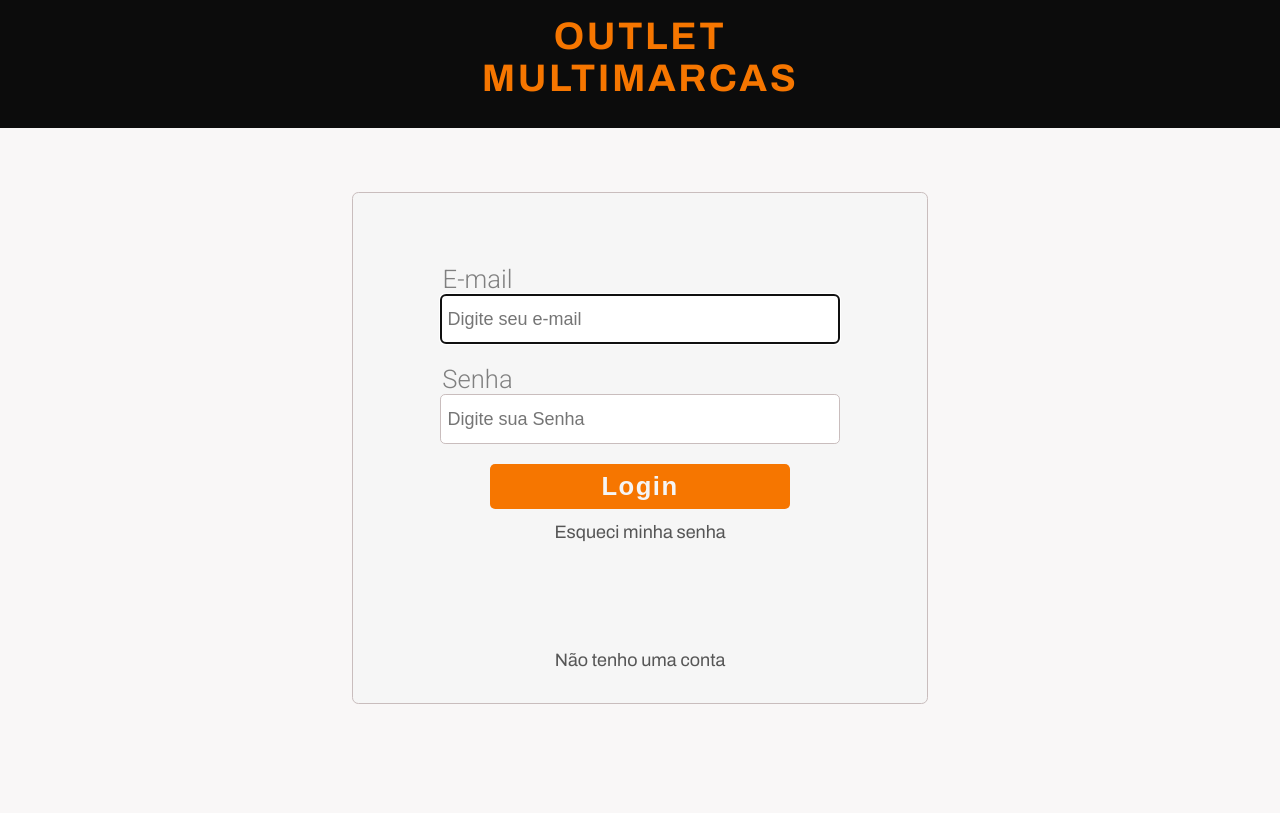
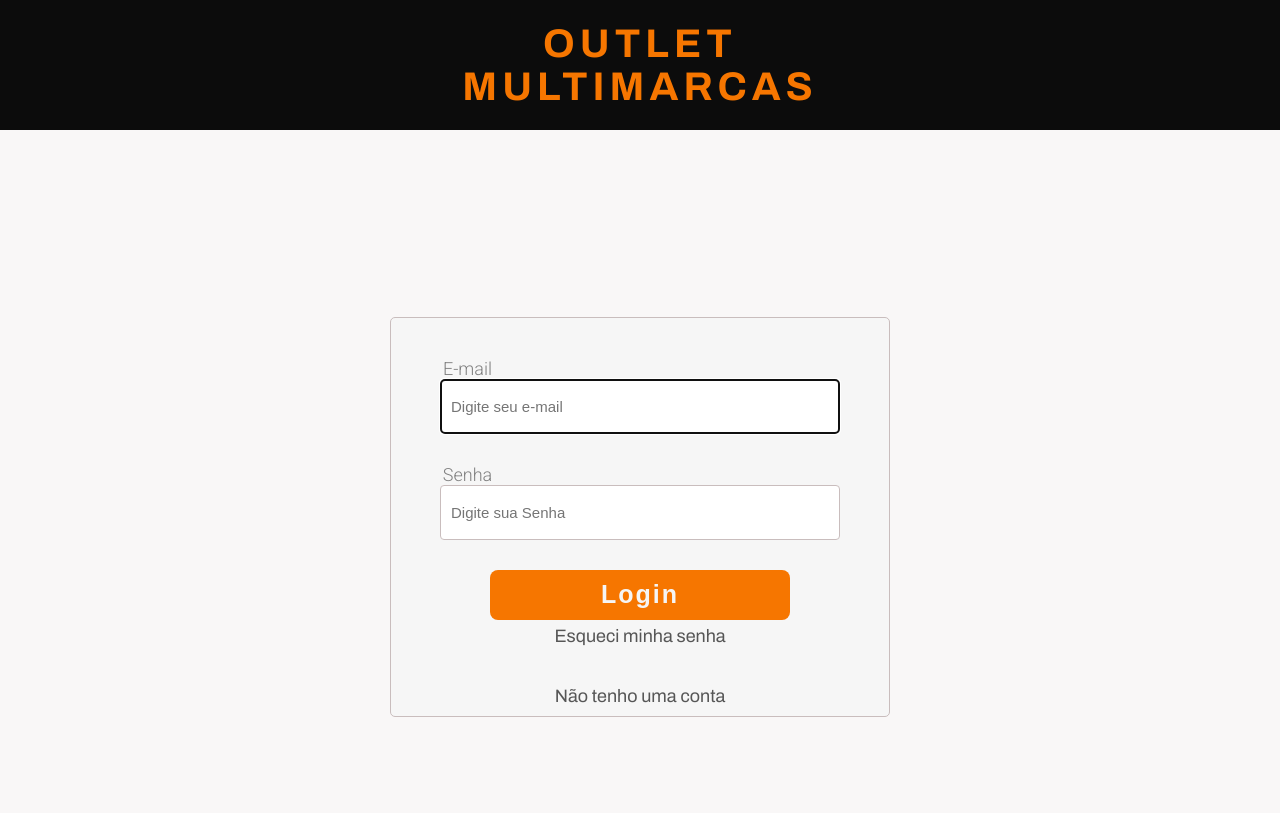
Before and after one commit to joaoeduardodias/Outlet, a plain HTML site: page frontend/pages/login.html in a window 1280 px wide. Drawn offline with Linux system fonts and the light colour scheme.

Commit message:
Refactoring css code

```diff
--- a/frontend/pages/login.html
+++ b/frontend/pages/login.html
@@ -22,6 +22,7 @@
 
     </header>
     <main>
+			<div class="container">
         <div class="login-container">
             <form action="#" method="post">
                 <div class="input-container">
@@ -33,14 +34,15 @@
                     <input name="senha" type="password" placeholder="Digite sua Senha" />
                 </div>
                 <div class="button-container">
-                    <input name="btn-login" type="submit" value="Login" />
+                    <button name="btn-login" type="submit"  >Login</button>
                 </div>
             </form>
 
 
             <a href="./forgotPassword.html">Esqueci minha senha</a>
             <a href="./Register.html">Não tenho uma conta</a>
-        </div>
+				</div>
+			</div>
     </main>
 </body>
 
--- a/frontend/style/Register.css
+++ b/frontend/style/Register.css
@@ -1,23 +1,9 @@
-header {
-    width: 100vw;
-    height: 10rem;
-    background-color: var(--color-header-background);
-    text-align: center;
-    margin: auto;
-    padding: 2.5rem;
-}
-
-header h1 {
-    color: var(--color-primary);
-    letter-spacing: 0.2rem;
-}
-
 .register-container {
 	display: flex;
 	flex-direction: column;
-    width: 20rem;
-    height: 31rem;
-    margin: 2.5rem auto 0;
+	margin-top: 4.5rem;
+	width: 27rem;
+	height: 42rem;
 	background-color: var(--color-div-background);
 	border: 1.5px solid var(--border-div-color);
 	border-radius: 0.5rem;
@@ -26,165 +12,137 @@ header h1 {
 .input-container {
 	display: flex;
 	flex-direction: column;
-    width: 17rem;
-    margin: 1rem auto 0;
+	align-items: center;
+	justify-content: center;
+	margin-top: 1.5rem;
 }
 
 .input-container label {
-    font-family: 'Roboto';
-    font-size: 1.4rem;
+	font-family: "Roboto";
+	font-size: 1.6rem;
 	font-weight: 200;
-    margin-left: 0.1rem;
+	margin-left: -16.7rem;
 	color: var(--color-label);
+}
+.input-container #tel{
+	margin-left: -15.5rem;
 }
 
 .input-container>input {
-    width: 17rem;
-    height: 3rem;
+	width: 22rem;
+	height: 4.3rem;
 	border-radius: 0.4rem;
-    padding: 0.5rem;
+	padding: 0.6rem;
+	font-size: 1.5rem;
 	border: 1px solid var(--border-div-color);
 }
 
 .button-container {
-    height: 2.8rem;
-    width: 14rem;
-    margin: 1.5rem auto;
-    align-items: center;
+	width: 100%;
+	display: flex;
+	justify-content: center;
+	margin-top: 1.5rem;
 }
 
-.button-container #btn-register {
-    width: 14rem;
-    height: 2.7rem;
-    border-radius: 0.4rem;
+.button-container button {
+	width: 18rem;
+	height: 4.1rem;
+	border-radius: 0.6rem;
 	border: none;
 	background-color: var(--color-primary);
 	color: var(--color-text-button);
-    font-weight: 600;
-    font-size: 1.5rem;
-    letter-spacing: 0.1rem;
+	font-weight: 500;
+	letter-spacing: 0.2rem;
+	font-size: 2.3rem;
 	transition: background-color 0.4s;
 }
 
-.button-container>input:hover {
+.button-container button:hover {
 	background-color: var(--color-primary-hover);
 }
 
 a {
-    margin: 0 auto 3rem;
+	margin: 2.5rem auto 0;
 	text-decoration: none;
-    font-size: 1.2rem;
+	font-size: 1.6rem;
 	color: var(--color-text-link);
 	transition: color 0.3s, font-weight 0.3s;
 }
+
 
 a:hover {
 	color: var(--color-text-link-hover);
 	font-weight: 700;
 }
 
-a:nth-of-type(2) {
-    margin-top: 1rem;
-}
-
-
 /* a partir de 700px */
 
 @media (min-width: 700px) {
-    header {
-        margin: 0;
-        padding: 0;
-    }
-    header h1 {
-        font-size: 3rem;
-    }
-    .logo {
-        padding-top: 15px;
-    }
 	.register-container {
 		width: 35rem;
 		height: 40rem;
-        margin: 2.5rem auto 0;
 	}
-    .input-container {
-        width: 100%;
-        align-items: center;
+
+	.input-container label {
+		font-size: 1.6rem;
+		margin-left: -26.2rem;
 	}
-    .input-container label {
-        font-size: 1.5rem;
-        margin-left: -240px;
+	.input-container #tel {
+		margin-left: -25rem;
 	}
 	.input-container input {
-        width: 300px;
-        height: 40px;
+		width: 32rem;
+		height: 4.5rem;
 	}
-    .button-container {
-        width: 100%;
-        text-align: center;
-    }
-    .button-container #btn-register {
-        width: 210px;
-        height: 40px;
-        font-size: 1.7rem;
+
+	.button-container button {
+		width: 23rem;
+		height: 3.8rem;
+		font-size: 2.3rem;
 	}
 	a {
-        font-size: 15px;
-        margin-top: 5px;
-    }
-    a:nth-of-type(2) {
-        margin-top: 18px;
-    }
+		font-size: 1.6rem;
+		margin-top: 0.8rem;
 	}
 
+}
 
 /* para maior que 1000px */
 
 @media (min-width: 1000px) {
 	.register-container {
-        width: 45rem;
-        height: 40rem;
-        margin: 5rem auto 0;
-        padding-top: 4rem;
+		width: 56rem;
+		height: 55rem;
 	}
-    .input-container {
-        width: 100%;
-        align-items: center;
-        margin-top: 15px;
-    }
+
 	.input-container:first-child {
-        width: 100%;
-        align-items: center;
-        margin-top: -20px;
+		margin-top: 3rem;
 	}
 	.input-container label {
 		font-size: 2rem;
-        margin-left: -325px;
+		margin-left: -43rem;
 	}
 	.input-container #tel {
-        margin-left: -300px;
+		margin-left: -42.2rem;
 	}
 	.input-container input {
-        width: 400px;
-        height: 50px;
-        font-size: 18px;
+		width: 50rem;
+		height: 5.6rem;
+		font-size: 2.0rem;
 	}
 	.button-container {
-        width: 100%;
-        text-align: center;
-        margin-top: 20px;
+		margin-top: 2.3rem;
 	}
-    .button-container>input {
-        width: 300px;
-        height: 45px;
-        font-size: 2rem;
-        font-weight: 600;
-        letter-spacing: 1.5px;
+	.button-container button {
+		width: 45rem;
+		height: 5rem;
+		font-size: 3.2rem;
+		font-weight: 500;
+		letter-spacing: 0.2rem;
 	}
 	a {
-        font-size: 18px;
-        margin-top: 13px;
+		font-size: 1.9rem;
+		margin-top: 4.7rem;
 	}
-    a:nth-of-type(2) {
-        margin-top: 40px;
+
 }
-}
--- a/frontend/style/forgotPassword.css
+++ b/frontend/style/forgotPassword.css
@@ -1,23 +1,12 @@
-header {
-    width: 100vw;
-    height: 10rem;
-    background-color: var(--color-header-background);
-    text-align: center;
-    margin: auto;
-    padding: 2.5rem;
-}
 
-header h1 {
-    color: var(--color-primary);
-    letter-spacing: 0.2rem;
-}
 
 .forgotPassword-container {
+	margin-top: 9rem;
 	display: flex;
 	flex-direction: column;
-    width: 20rem;
-    height: 20rem;
-    margin: 2.5rem auto 0;
+
+	width: 25rem;
+	height: 28rem;
 	background-color: var(--color-div-background);
 	border: 1.5px solid var(--border-div-color);
 	border-radius: 0.5rem;
@@ -26,55 +15,65 @@ header h1 {
 .input-container {
 	display: flex;
 	flex-direction: column;
-    width: 17rem;
-    margin: 4rem auto 0;
+	align-items: center;
+	justify-content: center;
+
+	margin-top: 4rem;
 }
 
 .input-container label {
-    font-family: 'Roboto';
-    font-size: 1.4rem;
+	font-family: "Roboto";
+	font-size: 1.8rem;
 	font-weight: 200;
-    margin-left: 0.1rem;
+	margin-left: -16.5rem;
 	color: var(--color-label);
 }
 
-.input-container>input {
-    width: 17rem;
-    height: 3rem;
+.input-container > input {
+	width: 22rem;
+	height: 4rem;
 	border-radius: 0.4rem;
 	padding: 0.5rem;
+	font-size: 1.5rem;
 	border: 1px solid var(--border-div-color);
 }
 
 .button-container {
-    height: 2rem;
-    width: 12rem;
-    margin: 1.6rem auto;
+	width: 100%;
+	display: flex;
+	flex-direction: column;
 	align-items: center;
+	justify-content: center;
+	margin-top: 2rem;
 }
 
-.button-container #btn-resetPassword {
-    width: 12rem;
-    height: 2.5rem;
-    border-radius: 0.4rem;
+.button-container button {
+	width: 17rem;
+	height: 4rem;
+	border-radius: 0.5rem;
 	border: none;
 	background-color: var(--color-primary);
 	color: var(--color-text-button);
-    font-weight: 500;
-    font-size: 1.5rem;
+	font-weight: 600;
+	font-size: 2rem;
 	transition: background-color 0.4s;
 }
 
-.button-container #btn-resetPassword:hover {
+.button-container button:hover {
 	background-color: var(--color-primary-hover);
 }
 
 a {
-    margin: 0.5rem auto 3rem;
+	margin: 0.3rem auto 0;
 	text-decoration: none;
-    font-size: 1.2rem;
+	font-size: 1.6rem;
 	color: var(--color-text-link);
 	transition: color 0.3s, font-weight 0.3s;
+}
+
+a:nth-of-type(2) {
+	font-size: 1.8rem;
+	margin-top: 7rem;
 }
 
 a:hover {
@@ -120,53 +119,29 @@ a:hover {
 	letter-spacing: 0.5px;
 }
 
-
 /* a partir de 700px */
 
 @media (min-width: 500px) {
-
-	header {
-		margin: 0;
-		padding: 0;
-}
-header h1 {
-		font-size: 3rem;
-}
-.logo {
-		padding-top: 15px;
+	.forgotPassword-container {
+		width: 33rem;
+		height: 25rem;
 	}
 
-    .forgotPassword-container {
-        width: 30rem;
-        height: 20rem;
-        margin: 2.5rem auto 0;
+	.input-container label {
+		margin-left: -24rem;
+
 	}
-    .input-container {
-        width: 100%;
-        align-items: center;
+	a {
+		margin-top: 1rem;
 	}
-    .input-container label {
-        font-size: 1.5rem;
-        margin-left: -230px;
+	a:nth-of-type(2){
+		margin-top: 3rem;
 	}
 	.input-container input {
-        width: 290px;
-        height: 40px;
+		width: 30rem;
+		height: 4.5rem;
 	}
-    .button-container {
-        width: 100%;
-        text-align: center;
-    }
-    .button-container #btn-resetPassword {
-        width: 200px;
-        height: 35px;
-        font-size: 1.5rem;
-        font-weight: 600;
-    }
-    a {
-        font-size: 15px;
-        margin: 25px auto 3px;
-    }
+
 	.forgotPassword-container-alert-email {
 		width: 30rem;
 		height: 20rem;
@@ -191,55 +166,51 @@ header h1 {
 	}
 }
 
-
 /* para maior que 1000px */
 
 @media (min-width: 1000px) {
+
 	.forgotPassword-container {
 		width: 45rem;
-
-        height: 27rem;
-
+		height: 32rem;
 		margin: 5rem auto 0;
 		padding-top: 4rem;
 	}
 	.input-container {
 		width: 100%;
-        align-items: center;
+		margin-top: 0;
 
-				margin-top: 30px;
 	}
 
 	.input-container label {
 		font-size: 2rem;
-        margin-left: -325px;
+		margin-left: -32rem;
 	}
 	.input-container input {
 		width: 400px;
 		height: 50px;
 
 		font-size: 18px;
-				padding:10px;
+		padding: 10px;
 	}
 
 	.button-container {
-        width: 100%;
-        text-align: center;
 
-				margin-top: 35px;
+		margin-top: 3.0rem;
 	}
 
-    .button-container #btn-resetPassword {
-        width: 300px;
-        height: 45px;
+	.button-container button{
+		width: 30rem;
+		height: 4.5rem;
 		font-size: 2rem;
 		font-weight: 600;
-        letter-spacing: 1.5px;
+		letter-spacing: 0.2rem;
 	}
 	a {
-        font-size: 18px;
-
-				margin-top: 71px;
+		font-size: 1.8rem;
+	}
+	a:nth-of-type(2){
+		margin-top: 6.5rem;
 	}
 
 	.forgotPassword-container-alert-email {
@@ -265,5 +236,4 @@ header h1 {
 		line-height: 2.4rem;
 		letter-spacing: 0.5px;
 	}
-
 }
--- a/frontend/style/global.css
+++ b/frontend/style/global.css
@@ -1,21 +1,22 @@
-@import url('https://fonts.googleapis.com/css2?family=Archivo:wght@400;500;600;700&family=Roboto:wght@300;400;500;700&display=swap');
+@import url("https://fonts.googleapis.com/css2?family=Archivo:wght@400;500;600;700&family=Roboto:wght@300;400;500;700&display=swap");
 :root {
 	--color-background: #e9e3e342;
-    --color-header-background: #0C0C0C;
-    --color-div-background: #F6F6F6;
-    --color-primary: #F67600;
+	--color-header-background: #0c0c0c;
+	--color-div-background: #f6f6f6;
+	--color-primary: #f67600;
 	--color-primary-hover: #ce690a;
-    --color-text-button: #F5F5F5;
-    --color-button-secondary: #14F600;
+	--color-text-button: #f5f5f5;
+	--color-button-secondary: #14f600;
 	--color-text-link: #424242e3;
 	--color-text-link-hover: #000000e3;
 	--color-label: #808080;
-    --border-div-color: #C9BDBD;
+	--border-div-color: #c9bdbd;
 	--color-background-alert: #a9ef73c9;
-    --border-alert: #A9C288;
+	--border-alert: #a9c288;
 	--color-text-alert: #2c2c2cf5;
-    font-size: 70%;
-    font-family: 'Archivo';
+	/* todas as fontes começam por padrão a 9,6px */
+	font-size: 60%;
+	font-family: "Archivo";
 }
 
 * {
@@ -30,14 +31,94 @@ body {
 	background-color: var(--color-background);
 }
 
-@media (min-width: 500px) {
+.logo {
+	width: 100vw;
+	height: 10rem;
+	background-color: var(--color-header-background);
+	display: flex;
+	flex-direction: column;
+	justify-content: center;
+}
+.logo > a {
+	margin: 0;
+}
+
+.logo h1 {
+	font-size: 2.6rem;
+	color: var(--color-primary);
+	letter-spacing: 0.2rem;
+	text-align: center;
+}
+.container {
+	width: 100vw;
+	height: 83.1vh;
+	display: flex;
+	justify-content: center;
+}
+
+@media (min-width: 375px) {
 	:root {
-        font-size: 75%;
+		font-size: 63.5%;
 	}
 }
 
+@media (min-width: 500px) {
+	:root {
+		font-size: 65%;
+	}
+	@media (min-width: 700px) {
+		.logo {
+			height: 13rem;
+		}
+
+		.logo h1 {
+			font-size: 3rem;
+			letter-spacing: 0.3rem;
+		}
+
+		.container {
+			height: 86.9vh;
+		}
+	}
 @media (min-width: 600px) {
 	:root {
-        font-size: 80%;
+		font-size: 68%;
 	}
 }
+	@media (min-width: 1000px) {
+		:root {
+			/* a cada 1 rem sera considerado 10px */
+			font-size: 62.5%;
+		}
+		body {
+			font-size: 1.6rem;
+		}
+		.logo {
+			width: 100vw;
+			height: 13rem;
+			background-color: var(--color-header-background);
+			display: flex;
+			flex-direction: column;
+			justify-content: center;
+		}
+
+		.logo > a {
+			margin: 0;
+		}
+
+		.logo h1 {
+			font-size: 4rem;
+			color: var(--color-primary);
+			letter-spacing: 0.5rem;
+			text-align: center;
+		}
+
+		.container {
+			width: 100vw;
+			height: 85.4vh;
+			display: flex;
+			justify-content: center;
+			align-items: center;
+		}
+	}
+}
--- a/frontend/style/login.css
+++ b/frontend/style/login.css
@@ -1,23 +1,12 @@
-header {
-    width: 100vw;
-    height: 10rem;
-    background-color: var(--color-header-background);
-    text-align: center;
-    margin: auto;
-    padding: 2.5rem;
-}
 
-header h1 {
-    color: var(--color-primary);
-    letter-spacing: 0.2rem;
-}
 
 .login-container {
+	margin-top: 9rem;
 	display: flex;
 	flex-direction: column;
-    width: 20rem;
-    height: 24rem;
-    margin: 2.5rem auto 0;
+
+	width: 25rem;
+	height: 28rem;
 	background-color: var(--color-div-background);
 	border: 1.5px solid var(--border-div-color);
 	border-radius: 0.5rem;
@@ -26,55 +15,63 @@ header h1 {
 .input-container {
 	display: flex;
 	flex-direction: column;
-    width: 17rem;
-    margin: 1rem auto 0;
+	align-items: center;
+	justify-content: center;
+
+	margin-top: 1.5rem;
 }
 
 .input-container label {
-    font-family: 'Roboto';
-    font-size: 1.4rem;
+	font-family: "Roboto";
+	font-size: 1.6rem;
 	font-weight: 200;
-    margin-left: 0.1rem;
+	margin-left: -16.7rem;
 	color: var(--color-label);
 }
 
-.input-container>input {
-    width: 17rem;
-    height: 3rem;
+.input-container > input {
+	width: 22rem;
+	height: 4rem;
 	border-radius: 0.4rem;
 	padding: 0.5rem;
+	font-size: 1.4rem;
 	border: 1px solid var(--border-div-color);
 }
 
 .button-container {
-    height: 2rem;
-    width: 10rem;
-    margin: 1.5rem auto;
+	width: 100%;
+	display: flex;
+	flex-direction: column;
 	align-items: center;
+	justify-content: center;
+	margin-top: 1.5rem;
 }
 
-.button-container>input {
-    width: 10rem;
-    height: 2.5rem;
-    border-radius: 0.4rem;
+.button-container button {
+	width: 17rem;
+	height: 4rem;
+	border-radius: 0.5rem;
 	border: none;
 	background-color: var(--color-primary);
 	color: var(--color-text-button);
-    font-weight: 500;
-    font-size: 1.5rem;
+	font-weight: 600;
+	font-size: 2rem;
 	transition: background-color 0.4s;
 }
 
-.button-container>input:hover {
+.button-container button:hover {
 	background-color: var(--color-primary-hover);
 }
 
 a {
-    margin: 0 auto 3rem;
+	margin: 0.3rem auto 0;
 	text-decoration: none;
-    font-size: 1.2rem;
+	font-size: 1.5rem;
 	color: var(--color-text-link);
 	transition: color 0.3s, font-weight 0.3s;
+}
+a:nth-of-type(2) {
+	margin-top: 2.7rem;
 }
 
 a:hover {
@@ -82,103 +79,81 @@ a:hover {
 	font-weight: 700;
 }
 
-a:nth-of-type(2) {
-    margin-top: 1rem;
-}
-
-
 /* a partir de 700px */
 
 @media (min-width: 700px) {
-
-	header {
-		margin: 0;
-		padding: 0;
-}
-header h1 {
-		font-size: 3rem;
-}
-.logo {
-		padding-top: 15px;
+	.login-container {
+		width: 40rem;
+		height: 30rem;
 	}
 
-    .login-container {
-        width: 30rem;
-        height: 26rem;
-        margin: 2.5rem auto 0;
+	.input-container:nth-of-type(1) {
+		margin-top: 3rem;
 	}
-    .input-container {
-        width: 100%;
-        align-items: center;
-    }
+
 	.input-container label {
-        font-size: 1.5rem;
-        margin-left: -230px;
+		font-size: 1.6rem;
+		margin-left: -310px;
 	}
 	.input-container input {
-        width: 290px;
-        height: 40px;
+		width: 35rem;
+		height: 4.5rem;
 	}
-    .button-container {
-        width: 100%;
-        text-align: center;
-    }
-    .button-container>input {
-        width: 200px;
-        height: 35px;
-        font-size: 1.5rem;
+
+	.button-container button {
+		width: 25rem;
+		height: 4rem;
+		font-size: 2.2rem;
+		letter-spacing: 0.2rem;
 	}
 	a {
-        font-size: 15px;
-        margin-top: 5px;
+		font-size: 1.5rem;
+		margin-top: 0.4rem;
 	}
 	a:nth-of-type(2) {
-        margin-top: 18px;
+		margin-top: 2.5rem;
 	}
 }
-
 
 /* para maior que 1000px */
 
 @media (min-width: 1000px) {
 	.login-container {
-        width: 45rem;
+		width: 50rem;
 		height: 40rem;
-        margin: 5rem auto 0;
-        padding-top: 4rem;
 	}
 	.input-container {
 		width: 100%;
+		margin: 3rem 0;
 		align-items: center;
-        margin-top: 20px;
 	}
+	.input-container:nth-of-type(1) {
+		margin-top: 4rem;
+	}
+
 	.input-container label {
-        font-size: 2rem;
-        margin-left: -325px;
+		font-size: 1.8rem;
+		margin-left: -34.5rem;
 	}
 	.input-container input {
-        width: 400px;
-        height: 50px;
-        font-size: 18px;
+		width: 40rem;
+		height: 5.5rem;
+		font-size: 1.5rem;
+		padding: 1rem;
 	}
-    .button-container {
-        width: 100%;
-        text-align: center;
-        margin-top: 20px;
-    }
-    .button-container>input {
-        width: 300px;
-        height: 45px;
-        font-size: 2rem;
-        font-weight: 600;
-        letter-spacing: 1.5px;
+
+	.button-container button {
+		width: 30rem;
+		height: 5rem;
+		font-size: 2.5rem;
+		border-radius: 0.8rem;
+		letter-spacing: 0.2rem;
 	}
 	a {
-        font-size: 18px;
-        margin-top: 13px;
+		font-size: 1.8rem;
+		margin-top: 0.6rem;
 	}
 	a:nth-of-type(2) {
-        margin-top: 70px;
+		margin-top: 4rem;
 	}
-
 }
```
Also changed, not shown: frontend/pages/Register.html (+4 -2 lines), frontend/pages/forgotPassword.html (+5 -3 lines), 1 other file. Lines whose indentation alone changed are shown as unchanged.
